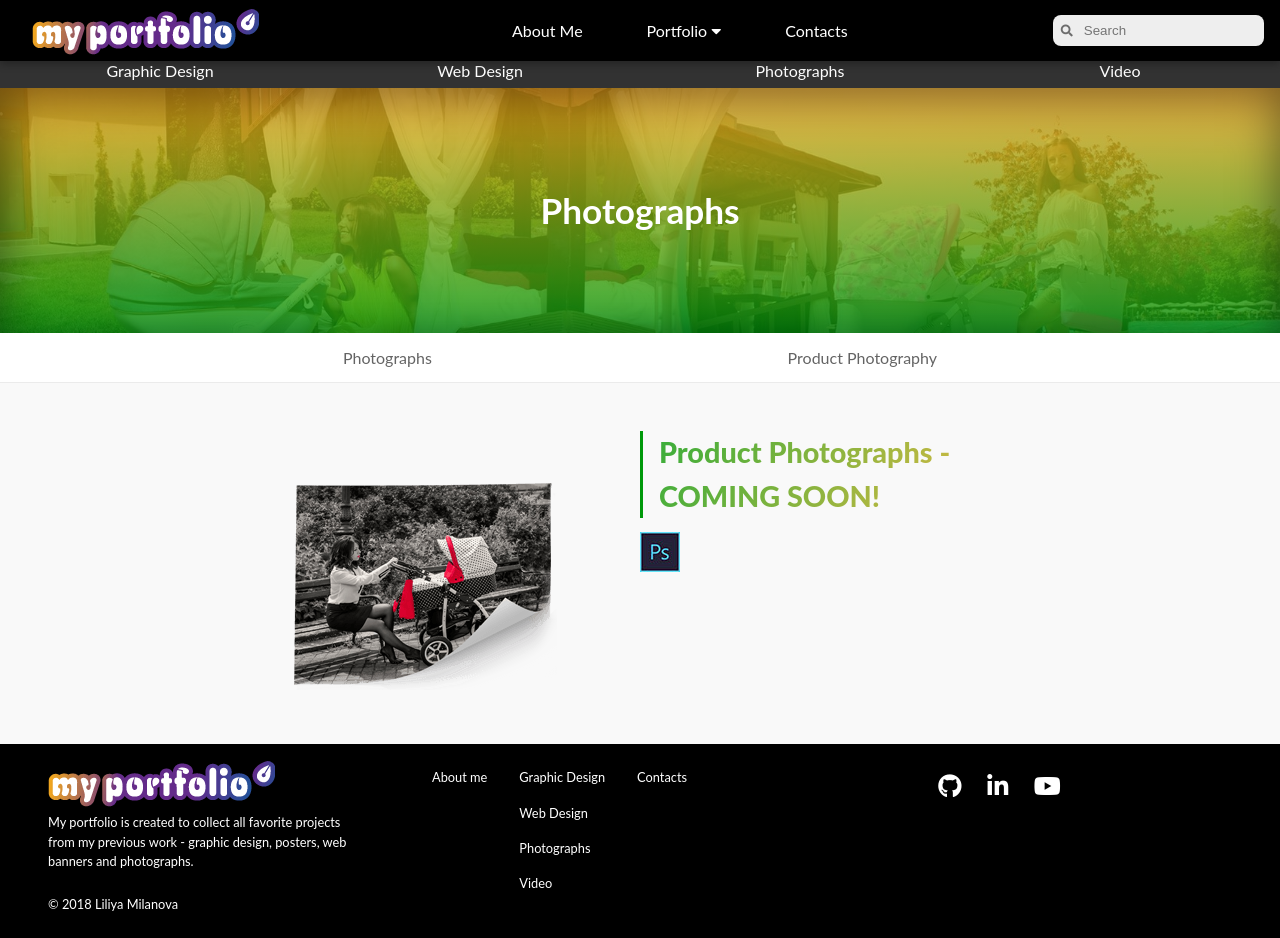
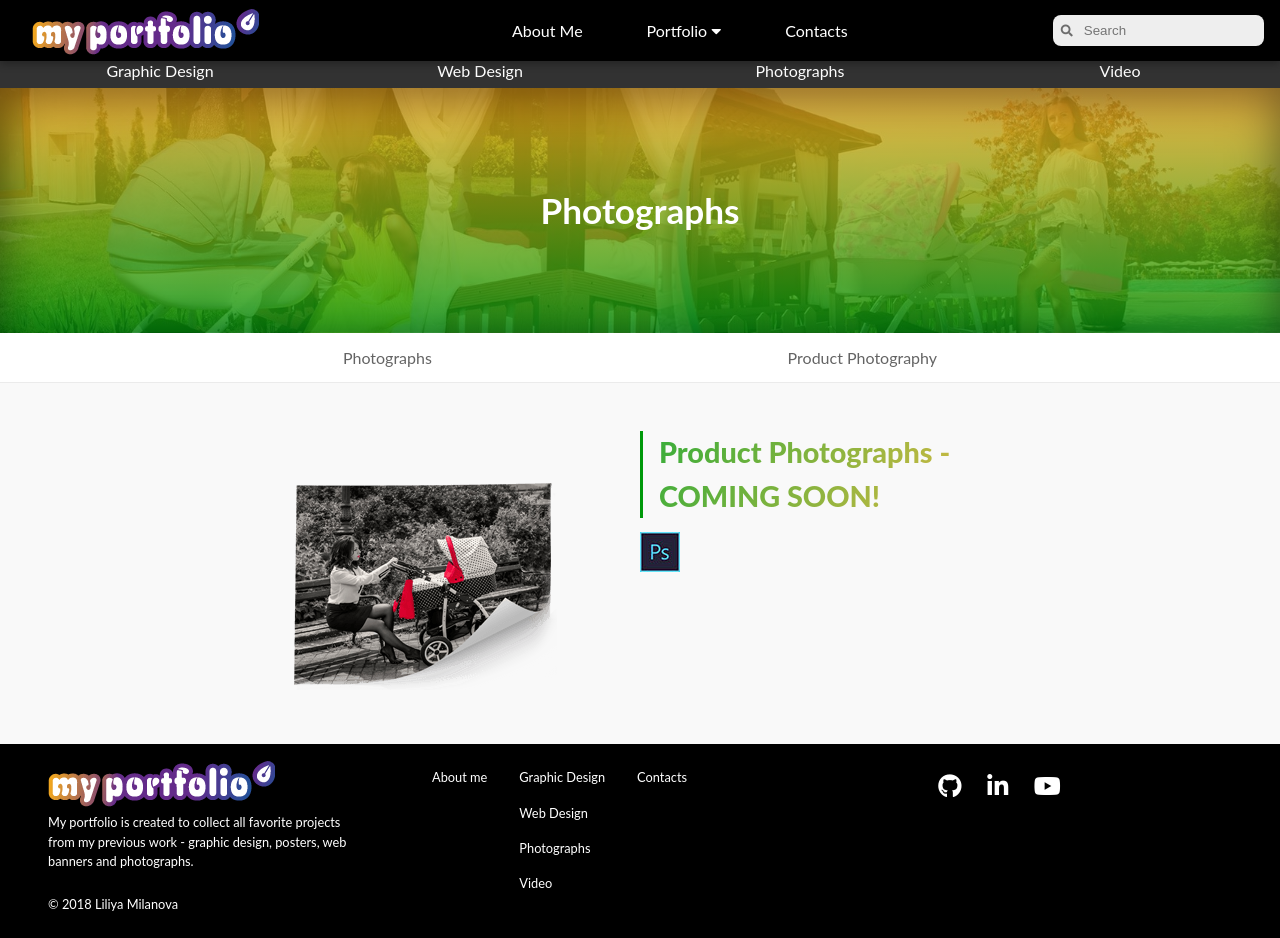
Before and after one commit to LiliyaMilanova/myportfolio, a Jekyll site: the page built from product-photographs.html, in a window 1280 px wide and 938 px high. Built offline with Jekyll 4.4.1, drawn with Linux system fonts in a browser that asks for light colours; nearby versions of some CDN libraries.

Commit message:
Update styles.css

```diff
--- a/css/styles.css
+++ b/css/styles.css
@@ -632,6 +632,7 @@ body {
     rgba(249, 174, 24, 0.8)),
     url(/myportfolio/images/header-photographs.jpg);
     background-size: cover;
+    background-position: center;
     padding: 6rem 0;
     box-shadow: 0 0.5rem 3rem 0 inset rgba(0, 0, 0, 0.5);
 }
@@ -776,6 +777,7 @@ img.hover-shadow {
     rgba(192, 17, 17, 0.7)),
     url(/myportfolio/images/header-video.jpg);
     background-size: cover;
+    background-position: center;
     padding: 6rem 0;
     box-shadow: 0 0.5rem 3rem 0 inset rgba(0, 0, 0, 0.5);
 }
```
